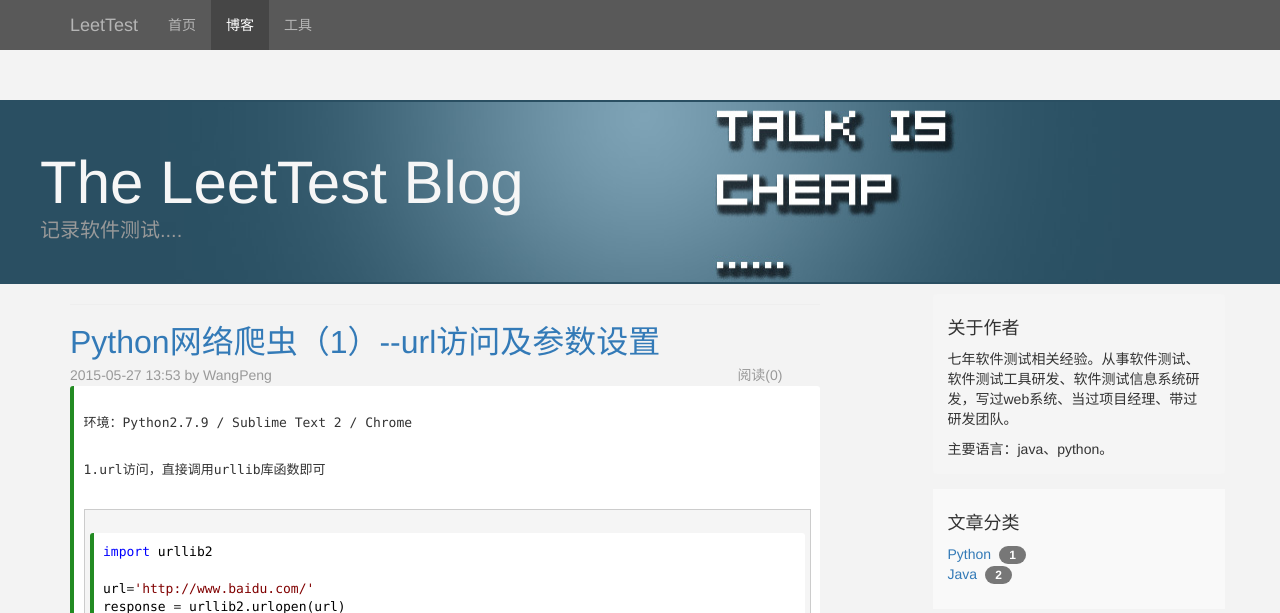
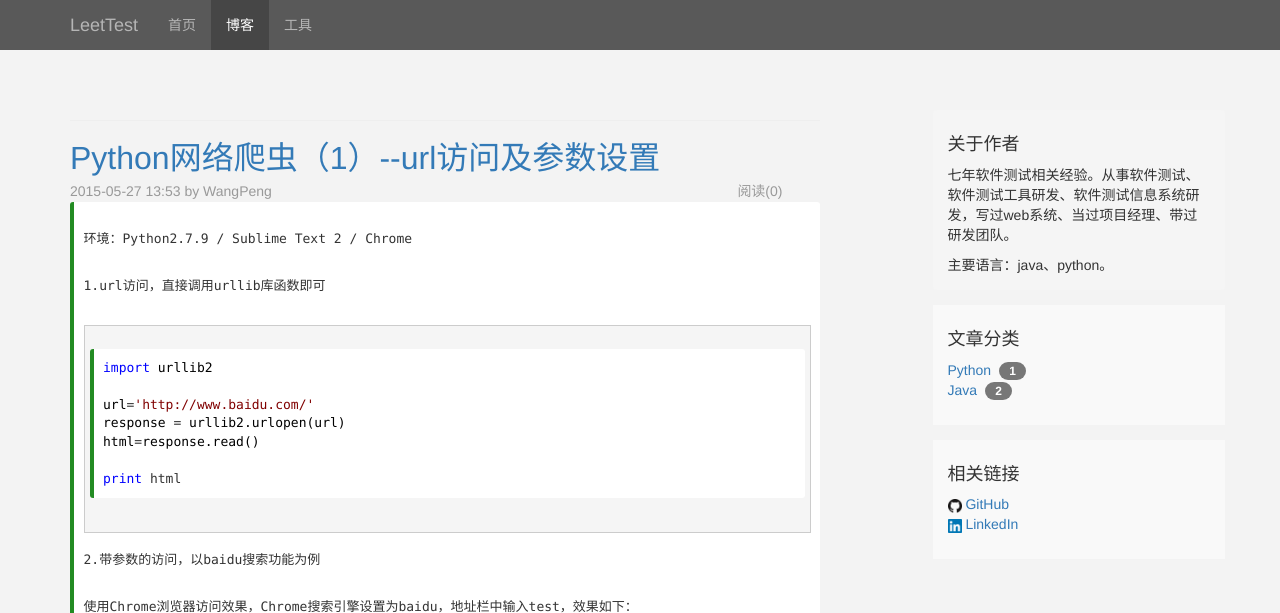
Before and after one commit to nicevoice/leettest, a Django app: page /blog/ in a window 1280 px wide. Shown: the top 613 px of the page. Run offline with Django 3.2, Linux system fonts and the light colour scheme; data comes from the database, SQL or seed files in the repository; some libraries are stand-ins or nearby versions.

Commit message:
add scroll_to_top button in index,remove all banners

```diff
--- a/blog/templates/article_list.html
+++ b/blog/templates/article_list.html
@@ -16,10 +16,6 @@
 
 {% block content %}
 
-    <div class="blog-header">
-        <h1 class="blog-title">The LeetTest Blog</h1>
-        <p class="lead blog-description">记录软件测试....</p>
-    </div>
 
     <div class="container">
       <div class="row">
@@ -114,5 +110,5 @@
 {% endblock %}
 
 {%block page_footer%}
-    <div class="gotop btn btn-success" id="gotobg" title="Scroll To Top">&and;</div>
+    <div class="gotop btn btn-success" id="gotobg" title="回到顶部">&and;</div>
 {% endblock %}
--- a/public/templates/base.html
+++ b/public/templates/base.html
@@ -18,6 +18,9 @@
 
     <!-- Custom styles for this template -->
     <link href="/static/css/base.css" rel="stylesheet">
+
+    <script src="/static/js/jquery.min.js"></script>
+    <script src="/static/bootstrap-3.3.4-dist/js/bootstrap.min.js"></script>
 
     {% block css %}{% endblock %}
 
@@ -108,7 +111,7 @@
     {% block page_footer %}{% endblock %}
     <!-- jQuery (necessary for Bootstrap's JavaScript plugins) -->
     <!--  use http://cdn.bootcss.com/jquery/1.11.2/jquery.min.js for online deploy -->
-    <script src="/static/js/jquery.min.js"></script>
-    <script src="/static/bootstrap-3.3.4-dist/js/bootstrap.min.js"></script>
   </body>
+
+  {% block footjs%}{% endblock %}
 </html>
--- a/static/css/base.css
+++ b/static/css/base.css
@@ -35,3 +35,15 @@ body {
   padding-top:50px;
   padding-bottom:40px;
 }
+
+.gotop{
+  display:none;
+  left: 80%;
+  bottom:30px;
+  position:fixed;
+  z-index: 200;
+  filter:alpha(opacity=80); /*IE滤镜，透明度70%*/
+  -moz-opacity:0.8; /*Firefox私有，透明度70%*/
+  opacity:0.8;/*其他，透明度70%*/
+  font-weight:bold;
+}
--- a/static/css/blog.css
+++ b/static/css/blog.css
@@ -47,21 +47,6 @@
 }
 
 
-
-/*
- * Blog name and description
- */
-
-.blog-header {
-  padding-top: 20px;
-  padding-bottom: 20px;
-  background: url(/static/images/banner-slim.jpg) no-repeat;
-  background-size:960px 180px;
-  background-color: #2A4F62;
-  background-position: center;
-  color:#F6F6F6;
-  padding-left:40px;
-}
 .blog-title {
   margin-top: 30px;
   margin-bottom: 0;
@@ -185,17 +170,7 @@
 
 
 
-.gotop{
-  display:none;
-  left: 80%;
-  bottom:30px;
-  position:fixed;
-  z-index: 200;
-  filter:alpha(opacity=80); /*IE滤镜，透明度70%*/
-  -moz-opacity:0.8; /*Firefox私有，透明度70%*/
-  opacity:0.8;/*其他，透明度70%*/
-  font-weight:bold;
-}
+
 
 a.tag{background-color:#f7f7f7; border:1px solid #DDD; color:#333; font-size:14px; margin:0 6px 8px 0; padding:0 10px; text-decoration:none; white-space:nowrap; position:relative; border-radius:2px; height:24px; line-height:24px; display:inline-block;}
 a.tag:hover{background-color:#60befe; color:#fff;}
--- a/tool/templates/tool_list.html
+++ b/tool/templates/tool_list.html
@@ -10,11 +10,6 @@
 {% endblock %}
 
 {% block content %}
-
-  <div class="tool-header" >
-    <h1 class="tool-title">The LeetTest Tool</h1>
-    <p class="lead tool-description">记录软件测试工具....</p>
-  </div>
 
   <div class="container">
 
```
Also changed, not shown: blog/templates/article_detail.html (+4 -7 lines), index/templates/index.html (+10 -2 lines), index/views.py (+2 -25 lines), static/css/tool.css (+0 -14 lines), static/images/banner-slim.jpg (deleted), static/images/banner0.jpg (deleted).
